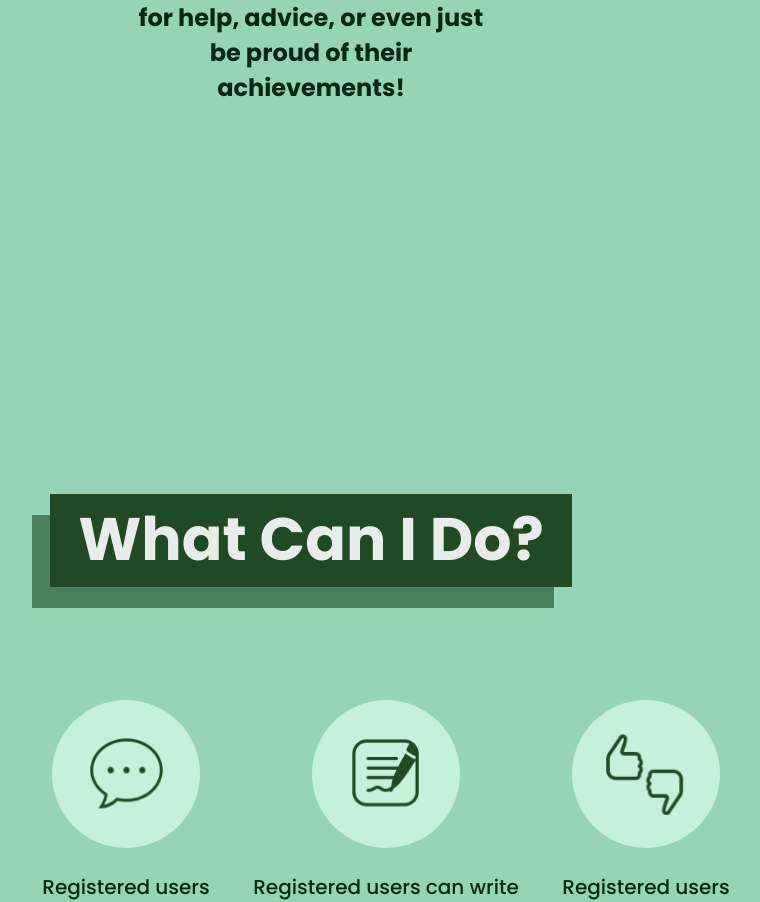
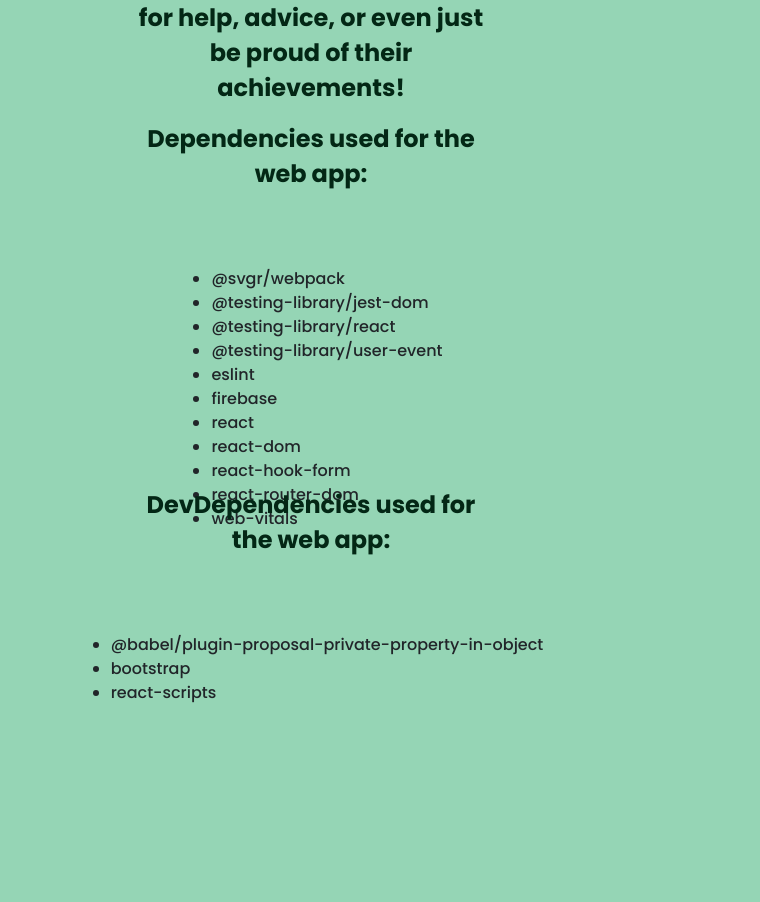
Before and after one commit to TesalonaWIll/CCAPDEV, a React (Create React App) app: page /about in a window 1280 px wide. Shown: the part 768-1670 px from the top of the page, without its empty margins (329-1089 px from the left). Built offline with nearby package versions, Linux system fonts and the light colour scheme; no server answers; the database is empty; the HTML template or start-up script is replaced by a standard one.

Commit message:
Added npm packages to about

```diff
--- a/src/components/About.js
+++ b/src/components/About.js
@@ -13,10 +13,30 @@
             <div className="a_Rec2" />
           </div>
           <p>
-            Ribbit is a General Community Forum where communities can get
-            together and share their thoughts, ideas, and sentiments. People can
-            ask for help, advice, or even just be proud of their achievements!
+            Ribbit is a General Community Forum where communities can get together and share their thoughts, ideas, and sentiments. People can ask for
+            help, advice, or even just be proud of their achievements!
           </p>
+          <p>Dependencies used for the web app:</p>
+          <ul>
+            <li>@svgr/webpack</li>
+            <li>@testing-library/jest-dom</li>
+            <li>@testing-library/react</li>
+            <li>@testing-library/user-event</li>
+            <li>eslint</li>
+            <li>firebase</li>
+            <li>react</li>
+            <li>react-dom</li>
+            <li>react-hook-form</li>
+            <li>react-router-dom</li>
+            <li>web-vitals</li>
+          </ul>
+
+          <p>DevDependencies used for the web app:</p>
+          <ul>
+            <li>@babel/plugin-proposal-private-property-in-object</li>
+            <li>bootstrap</li>
+            <li>react-scripts</li>
+          </ul>
         </div>
       </div>
       <div className="row p-5 mb-9">
@@ -31,28 +51,21 @@
                 <div className="icon-container">
                   <div id="about-comment" className="spritesheet"></div>
                 </div>
-                <div className="text-box_1 text-center mt-4">
-                  Registered users can comment under posts
-                </div>
+                <div className="text-box_1 text-center mt-4">Registered users can comment under posts</div>
               </div>
 
               <div className="d-flex flex-column align-items-center">
                 <div className="icon-container">
                   <div id="about-post" className="spritesheet"></div>
                 </div>
-                <div className="text-box_2 text-center mt-4">
-                  Registered users can write their own posts with different
-                  categories they choose
-                </div>
+                <div className="text-box_2 text-center mt-4">Registered users can write their own posts with different categories they choose</div>
               </div>
 
               <div className="d-flex flex-column align-items-center">
                 <div className="icon-container">
                   <div id="about-vote" className="spritesheet"></div>
                 </div>
-                <div className="text-box_1 text-center mt-4">
-                  Registered users can like or dislike a post
-                </div>
+                <div className="text-box_1 text-center mt-4">Registered users can like or dislike a post</div>
               </div>
             </div>
           </div>
```
